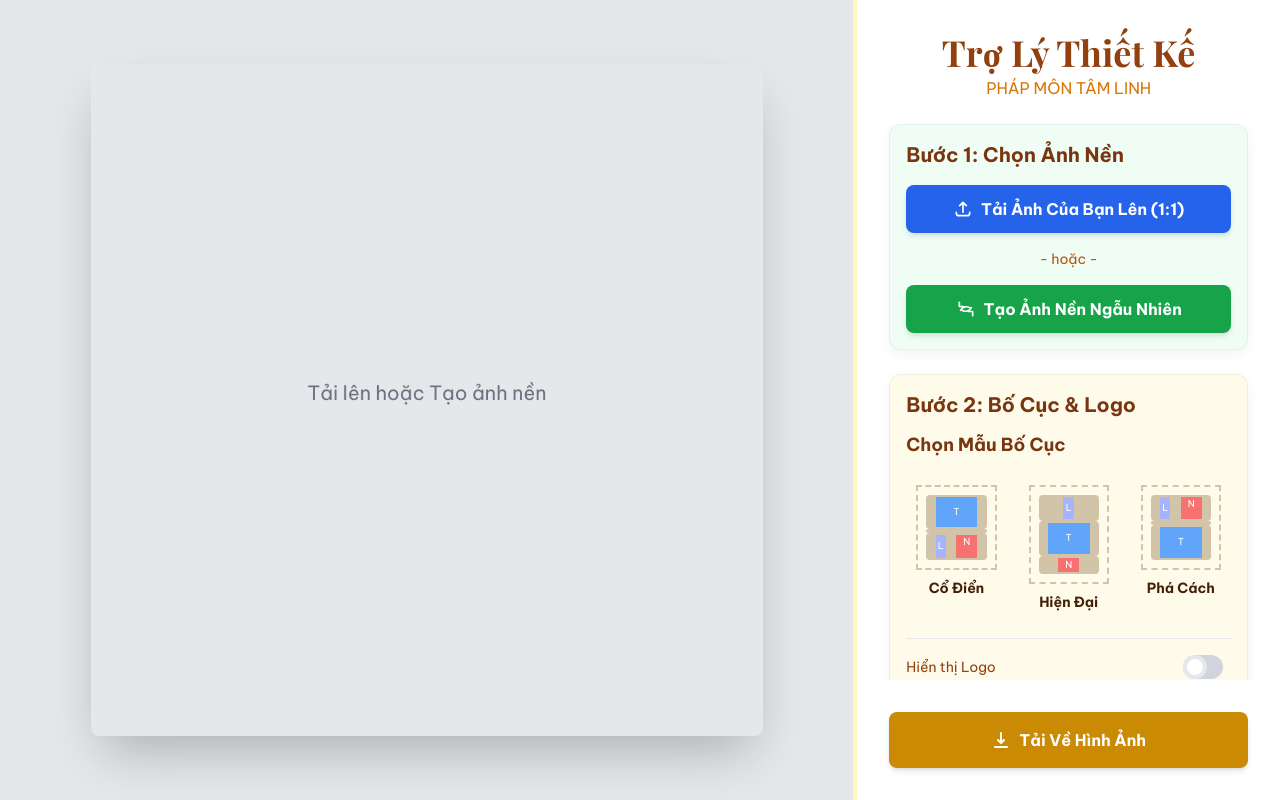
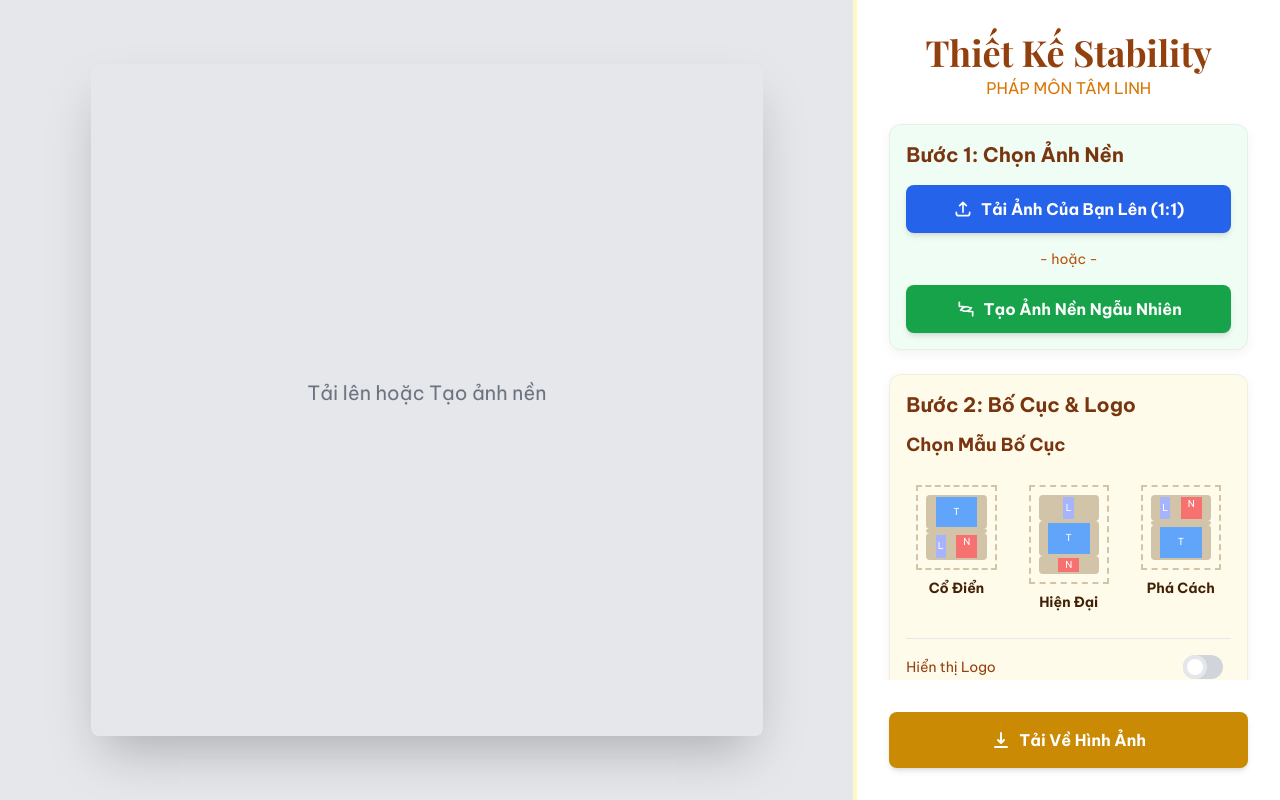
Before and after one commit to ngannguyen90191/thietke, a website: page index.html in a window 1280 px wide. Drawn offline with nearby package versions, Linux system fonts and the light colour scheme.

Commit message:
Update index.html

```diff
--- a/index.html
+++ b/index.html
@@ -3,7 +3,7 @@
 <head>
     <meta charset="UTF-8">
     <meta name="viewport" content="width=device-width, initial-scale=1.0, user-scalable=no">
-    <title>Trợ Lý Thiết Kế Pháp Môn Tâm Linh</title>
+    <title>Thiết Kế Stability</title>
     <script src="https://cdn.tailwindcss.com"></script>
     <link rel="preconnect" href="https://fonts.googleapis.com">
     <link rel="preconnect" href="https://fonts.gstatic.com" crossorigin>
@@ -97,7 +97,7 @@
         <div class="w-1/3 bg-white border-l-4 border-yellow-100 flex flex-col">
             <div id="desktop-controls-panel" class="flex-grow p-8 space-y-6 overflow-y-auto">
                 <header class="text-center mb-6">
-                    <h1 class="text-3xl md:text-4xl font-bold text-amber-800 font-display">Trợ Lý Thiết Kế</h1>
+                    <h1 class="text-3xl md:text-4xl font-bold text-amber-800 font-display">Thiết Kế Stability</h1>
                     <p class="text-amber-600 mt-1">PHÁP MÔN TÂM LINH</p>
                 </header>
                 <div id="desktop-controls-content" class="space-y-6"></div>
```
